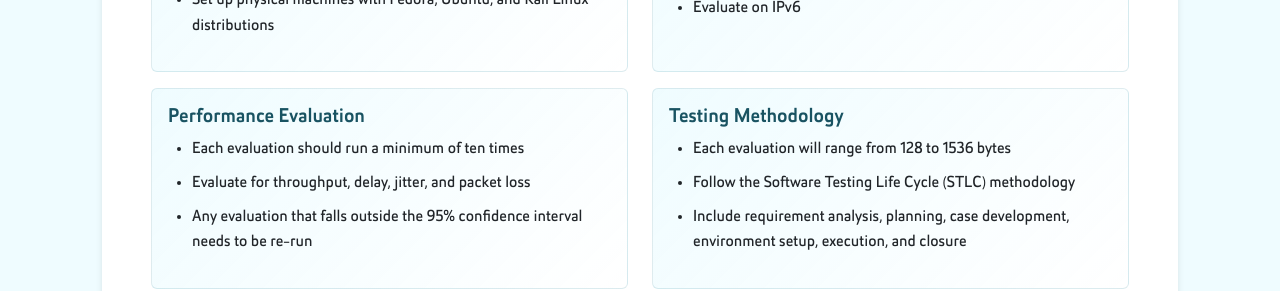
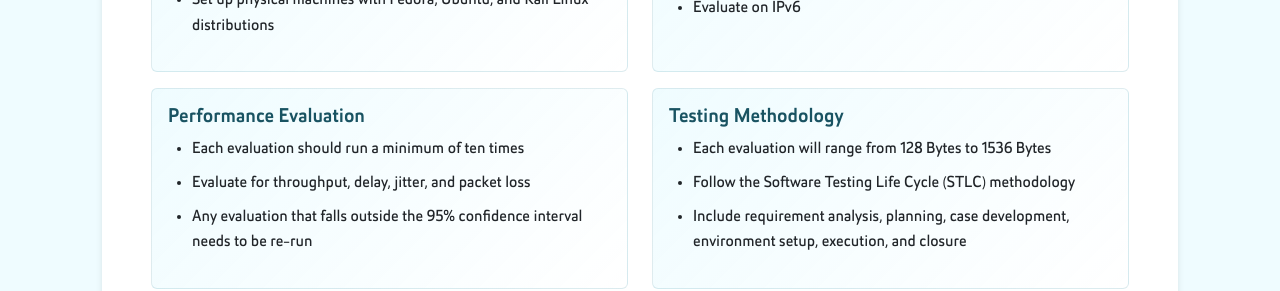
Before and after one commit to Linux-Network-Performance-Evaluation/linux-network-performance-evaluation.github.io, a React (Vite) app: page / in a window 1280 px wide. Shown: the part 1080-1371 px from the top of the page. Built offline with nearby package versions, Linux system fonts and the light colour scheme.

Commit message:
Minor grammatical fix

```diff
--- a/src/components/Home.jsx
+++ b/src/components/Home.jsx
@@ -107,7 +107,7 @@ function Home() {
                       </Card.Title>
                       <ul>
                         <li>
-                          Each evaluation will range from 128 to 1536 bytes
+                          Each evaluation will range from 128 Bytes to 1536 Bytes
                         </li>
                         <li>
                           Follow the Software Testing Life Cycle (STLC)
```
